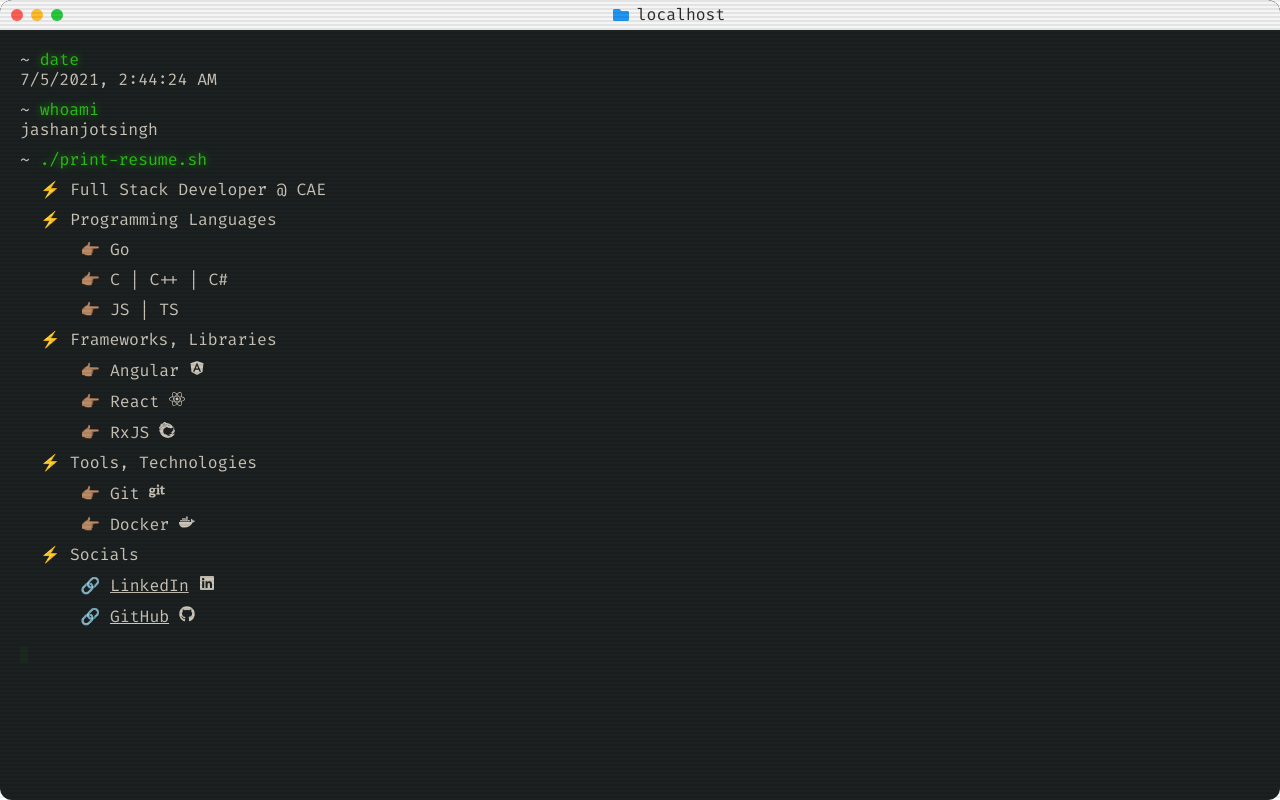
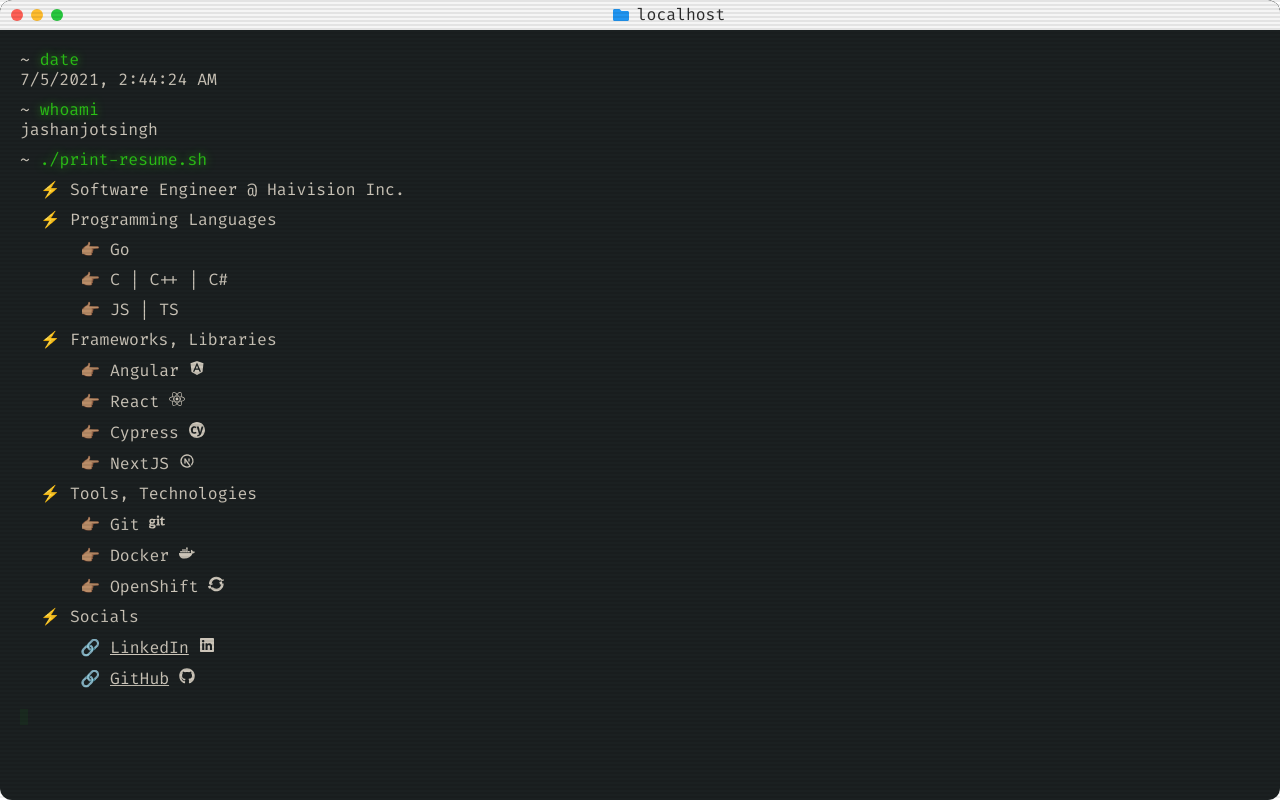
Before and after one commit to jashanj0tsingh/jashanj0tsingh.github.io, a Next.js app: page / in a window 1280 px wide. Both pictures are taken after a click on the element 17 px from the left and 15 px from the top of the page. Built offline with nearby package versions, Linux system fonts and the light colour scheme.

Commit message:
made some tiny refactorings

```diff
--- a/app/heure.tsx
+++ b/app/heure.tsx
@@ -2,7 +2,7 @@
 
 import { useEffect, useState } from "react";
 
-const Clock = () => {
+export const Clock = () => {
   const [dateTime, setDateTime] = useState<Date | null>(null);
 
   useEffect(() => {
@@ -16,5 +16,3 @@
 
   return <div>{dateTime ? dateTime.toLocaleString("en-US") : null}</div>;
 };
-
-export default Clock;
--- /dev/null
+++ b/app/icon-map.tsx
@@ -0,0 +1,24 @@
+import type { ReactNode } from "react";
+import {
+  FaAngular,
+  FaDocker,
+  FaGit,
+  FaGithub,
+  FaLinkedin,
+  FaReact,
+} from "react-icons/fa";
+import { SiCypress, SiRedhatopenshift, SiReactivex } from "react-icons/si";
+import { TbBrandNextjs } from "react-icons/tb";
+
+export const ICON_MAP: Record<string, ReactNode> = {
+  Angular: <FaAngular />,
+  Cypress: <SiCypress />,
+  Docker: <FaDocker />,
+  Git: <FaGit />,
+  GitHub: <FaGithub />,
+  LinkedIn: <FaLinkedin />,
+  NextJS: <TbBrandNextjs />,
+  OpenShift: <SiRedhatopenshift />,
+  React: <FaReact />,
+  RxJS: <SiReactivex />,
+};
--- /dev/null
+++ b/app/resume.json
@@ -0,0 +1,27 @@
+{
+  "title": "Software Engineer @ Haivision Inc.",
+  "sections": [
+    {
+      "label": "Programming Languages",
+      "items": ["Go", "C | C++ | C#", "JS | TS"]
+    },
+    {
+      "label": "Frameworks, Libraries",
+      "items": ["Angular", "React", "Cypress", "NextJS"]
+    },
+    {
+      "label": "Tools, Technologies",
+      "items": ["Git", "Docker", "OpenShift"]
+    }
+  ],
+  "socials": [
+    {
+      "label": "LinkedIn",
+      "url": "https://www.linkedin.com/in/jashanj0tsingh/"
+    },
+    {
+      "label": "GitHub",
+      "url": "https://www.github.com/jashanj0tsingh/"
+    }
+  ]
+}
--- a/app/terminal-body.tsx
+++ b/app/terminal-body.tsx
@@ -1,17 +1,10 @@
 "use client";
 
 import { useEffect, useRef, useState } from "react";
-import {
-  FaAngular,
-  FaDocker,
-  FaGit,
-  FaGithub,
-  FaLinkedin,
-  FaReact,
-} from "react-icons/fa";
-import { SiReactivex } from "react-icons/si";
-import Clock from "./heure";
+import { Clock } from "./heure";
+import { ICON_MAP } from "./icon-map";
 import { VOYAGER_ASCII } from "./voyager";
+import resume from "./resume.json";
 
 const BOOT_SEQUENCE = [
   "BIOS v2.26.1",
@@ -175,74 +168,36 @@
         <div className="row">
           <ul className="resume">
             <li className="resume-row">
-              <span>Full Stack Developer @ CAE</span>
+              <span>{resume.title}</span>
             </li>
-            <li className="resume-row">
+            {resume.sections.map((section) => (
+              <li key={section.label} className="resume-row">
                 <span>
-                Programming Languages <br />
+                  {section.label} <br />
                   <ul className="languages">
-                  <li>Go</li>
-                  <li>C | C++ | C#</li>
-                  <li>JS | TS</li>
+                    {section.items.map((item) => (
+                      <li key={item}>
+                        {item} {ICON_MAP[item] ?? null}
+                      </li>
+                    ))}
                   </ul>
                 </span>
               </li>
-            <li className="resume-row">
-              <span>
-                Frameworks, Libraries <br />
-                <ul className="languages">
-                  <li>
-                    Angular <FaAngular />
-                  </li>
-                  <li>
-                    React <FaReact />
-                  </li>
-                  <li>
-                    RxJS <SiReactivex />
-                  </li>
-                </ul>
-              </span>
-            </li>
-            <li className="resume-row">
-              <span>
-                Tools, Technologies <br />
-                <ul className="languages">
-                  <li>
-                    Git <FaGit />
-                  </li>
-                  <li>
-                    Docker <FaDocker />
-                  </li>
-                </ul>
-              </span>
-            </li>
+            ))}
             <li className="resume-row">
               Socials <br />
               <ul className="links">
-                <li>
+                {resume.socials.map((social) => (
+                  <li key={social.label}>
                     <span>
-                    <a
-                      href="https://www.linkedin.com/in/jashanj0tsingh/"
-                      className="socials"
-                    >
-                      LinkedIn
+                      <a href={social.url} className="socials">
+                        {social.label}
                       </a>
                       &nbsp;
-                    <FaLinkedin />
+                      {ICON_MAP[social.label] ?? null}
                     </span>
                   </li>
-                <li>
-                  <span>
-                    <a
-                      href="https://www.github.com/jashanj0tsingh/"
-                      className="socials"
-                    >
-                      GitHub
-                    </a>
-                    &nbsp;
-                    <FaGithub />
-                  </span>
-                </li>
+                ))}
               </ul>
             </li>
           </ul>
```
Lines whose indentation alone changed are shown as unchanged.
